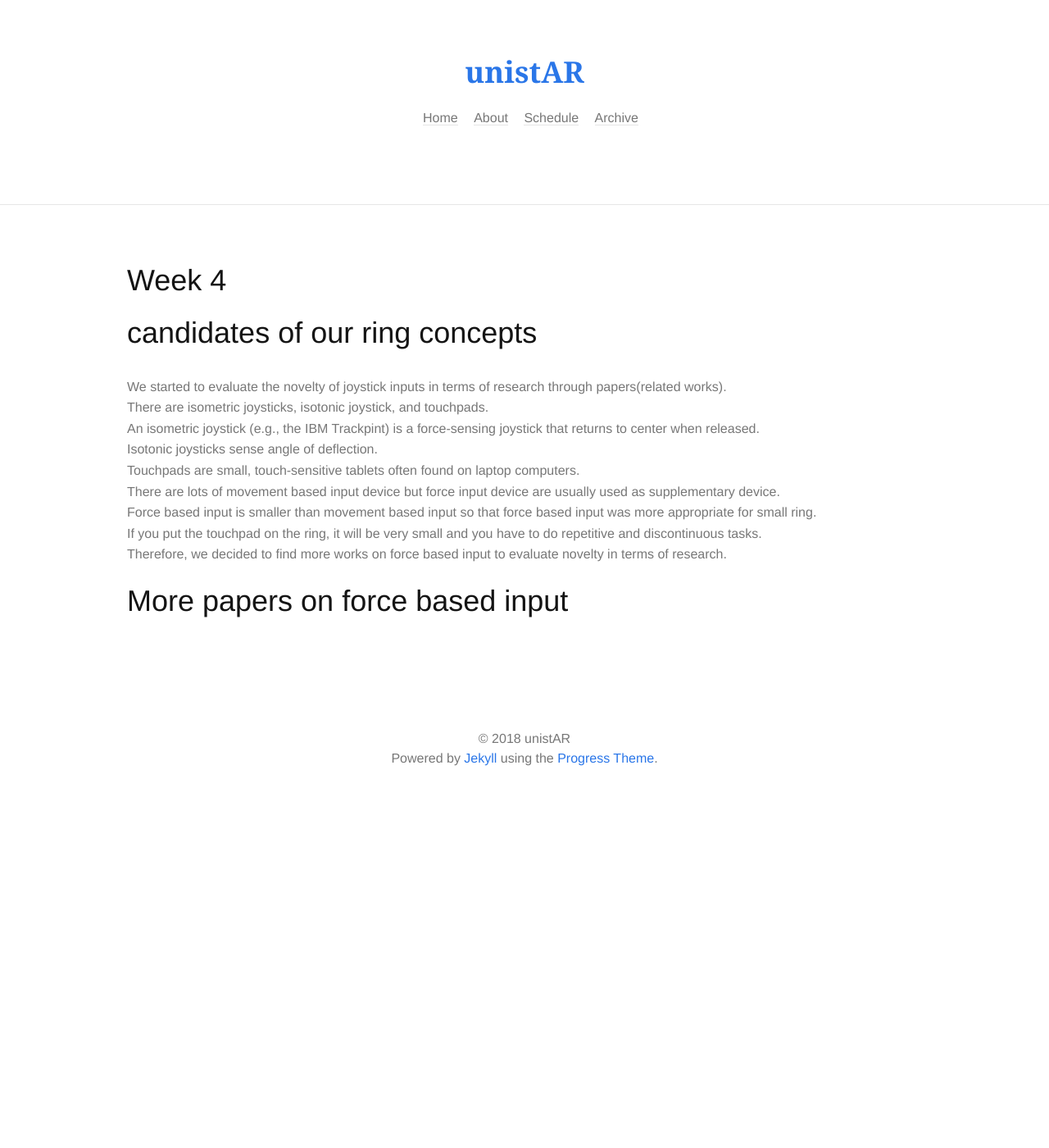
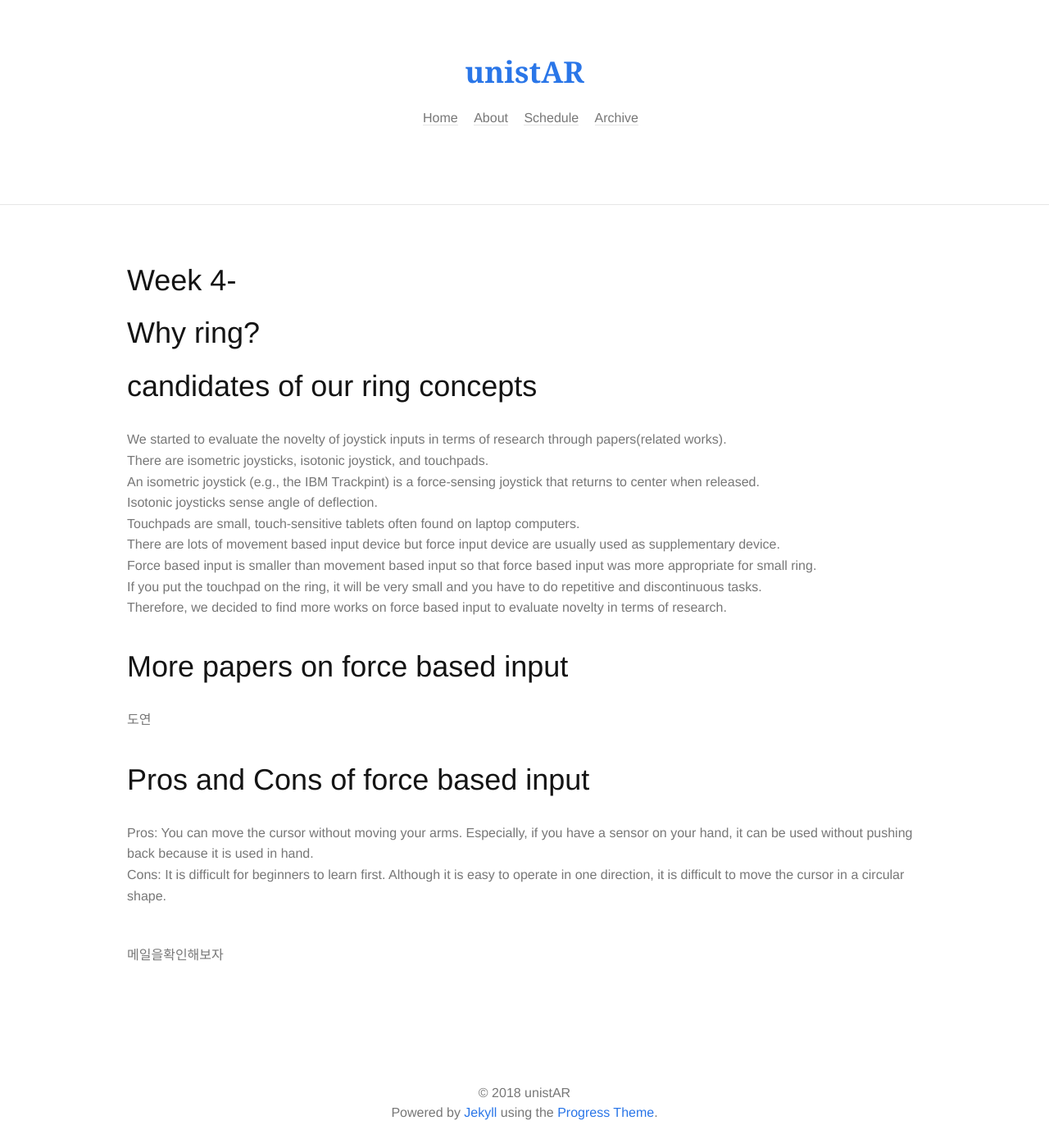
Before and after one commit to unist-AR/unist-AR.github.io, a Jekyll site: the page built from _posts/2018-04-06-Week-4.md, in a window 1280 px wide and 1400 px high. Shown: the whole window at 82% size. Built offline with Jekyll 4.4.1, drawn with Linux system fonts in a browser that asks for light colours; some web fonts are replaced.

Commit message:
Update 2018-04-06-Week-4.md

```diff
--- a/_posts/2018-04-06-Week-4.md
+++ b/_posts/2018-04-06-Week-4.md
@@ -1,8 +1,11 @@
 ---
 layout: post
-title: Week 4
+title: Week 4-
 description: ""
 ---
+
+# Why ring?
+
 
 # candidates of our ring concepts
 We started to evaluate the novelty of joystick inputs in terms of research through papers(related works).<br>
@@ -16,3 +19,10 @@ If you put the touchpad on the ring, it will be very small and you have to do re
 Therefore, we decided to find more works on force based input to evaluate novelty in terms of research.<br>
 
 # More papers on force based input
+도연
+
+# Pros and Cons of force based input
+Pros: You can move the cursor without moving your arms. Especially, if you have a sensor on your hand, it can be used without pushing back because it is used in hand.<br>
+Cons: It is difficult for beginners to learn first. Although it is easy to operate in one direction, it is difficult to move the cursor in a circular shape.<br>
+
+메일을확인해보자
```
